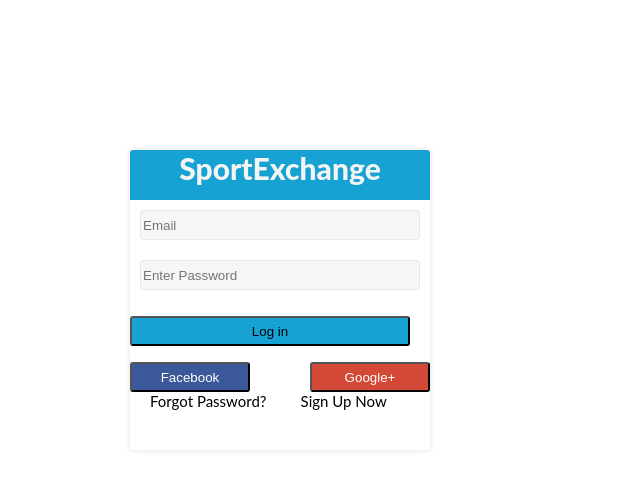
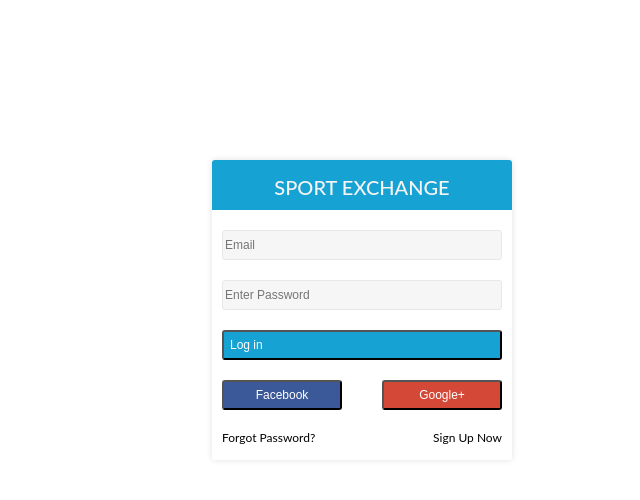
Before and after one commit to priyanka-coditas/UI-Training-LoginPage, a plain HTML site: page index.html in a window 1280 px wide. Shown: the whole page, without its empty margins (278-918 px from the left). Drawn offline with Linux system fonts and the light colour scheme.

Commit message:
FirstRivison1

```diff
--- a/login-page.css
+++ b/index.css
@@ -9,7 +9,9 @@ background-color:
 #f6f6f6;
 width: 280px;
 height: 30px;
-margin: 10px 10px;
+margin: 10px;
+margin-top:10px;
+font-size: 12px;
 }
 
 input[type=password]
@@ -23,18 +25,27 @@ background-color:
 #f6f6f6;
 width: 280px;
 height: 30px;
-margin: 10px 10px;
+margin: 10px;
+margin-top:10px;
+font-size: 12px;
 }
 
+
+.fields
+{
+
+
+}
 h1
 {
 
 font-family: Lato;
 color:
 #f4f4f4;
-font-size: 30px;/* Approximation due to font substitution */
-font-weight: 800;
+font-size: 20px;/* Approximation due to font substitution */
+font-weight: 500;
 text-align: center;
+padding: 15px ;
 }
 
 
@@ -46,7 +57,8 @@ background-color:
 box-shadow: 0px 0px 6px 0px rgba(0, 0, 0, 0.12);
 width: 300px;
 height: 300px;
-margin: 150px 400px;
+margin: 160 auto;
+
 }
 
 .forgotPass
@@ -54,20 +66,24 @@ margin: 150px 400px;
 font-family: Lato;
 color:
 #000000;
-font-size: 15px;/* Approximation due to font substitution */
+font-size: 12px;/* Approximation due to font substitution */
 font-weight: 400;
 text-align: center;
-margin: 40px 20px;
+margin-top:10px;
+margin:10px;
+float: left;
 }
 .signup
 {
 font-family: Lato;
 color:
 #000000;
-font-size: 15px;/* Approximation due to font substitution */
+font-size: 12px;/* Approximation due to font substitution */
 font-weight: 400;
 text-align: center;
-margin: 400px 10px;
+margin-top:10px;
+margin:10px;
+float: right;
 }
 .login
 {
@@ -77,17 +93,19 @@ background-color:
 #17a2d4;
 width: 300px;
 height: 50px;
-
+margin-bottom:10px;
 }
 .facebook
 {
 border-radius: 3px;
-background-color:
-#3b5998;
+background-color: #3b5998;
 width: 120px;
 height: 30px;
 color:white;
+font-size: 12px;
 float:left;
+margin-top:10px;
+margin:10px;
 }
 .google
 {
@@ -98,13 +116,19 @@ width:120px;
 height: 30px;
 color:white;
 float:right;
+font-size: 12px;
+margin:10px;
+margin-top:10px;
 }
 .loginBtn
-{
+{color:white;
 border-radius: 3px;
 background-color:
 #17a2d4;
+font-size: 12px;
 width: 280px;
 height: 30px;
-margin: 0.1 px 8px;
+margin: 10px 10px;
+margin-top:10px;
+text-align: left;
 }
--- a/login-page.html
+++ b/index.html
@@ -1,6 +1,6 @@
 <html>
 <head>
-  <link rel="stylesheet" href="login-page.css">
+  <link rel="stylesheet" href="index.css">
 </head>
 
 <body>
@@ -8,24 +8,26 @@
 
 	<div class="login">
 		<h1>
-		SportExchange
+		SPORT EXCHANGE
 		</h1>
 	</div>
 
-   <input type="text" placeholder="Email" name="uname" required>
-    <input type="password" placeholder="Enter Password" name="psw" required>
+<div class="fields">
 
-<p>
+          <input type="text" placeholder="Email" name="uname" required>
+          <input type="password" placeholder="Enter Password" name="psw" required>
+
+
            <button type="button" class="loginBtn">Log in</button>
- </p>
+
            <button type="button" class="facebook">Facebook</button>
 
            <button type="button" class="google">Google+</button>
 
            <a class="forgotPass">Forgot Password?</a>
-
            <a class="signup">Sign Up Now</a>
 
+  </div>
 
 </form>
 </body>
```
